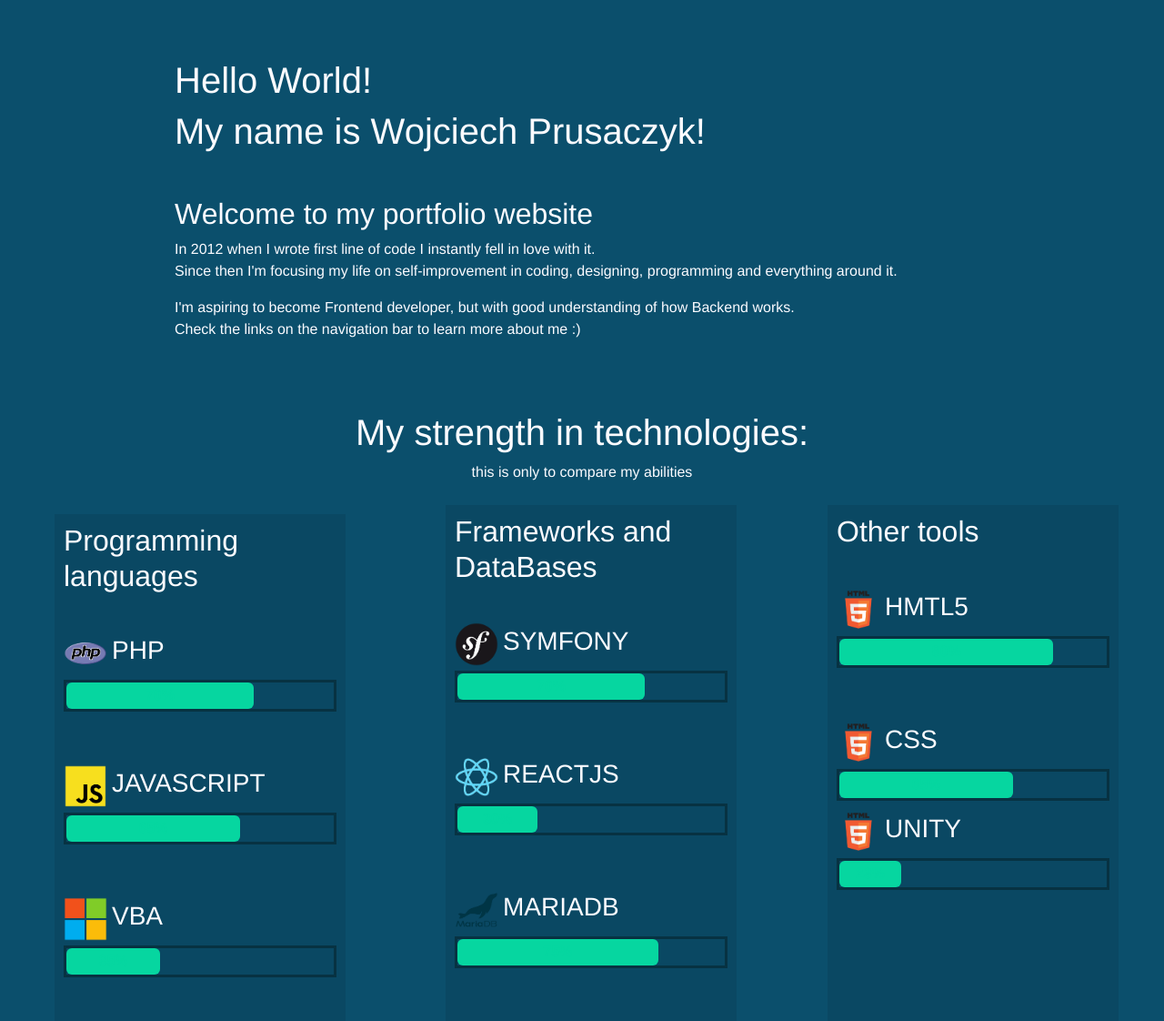
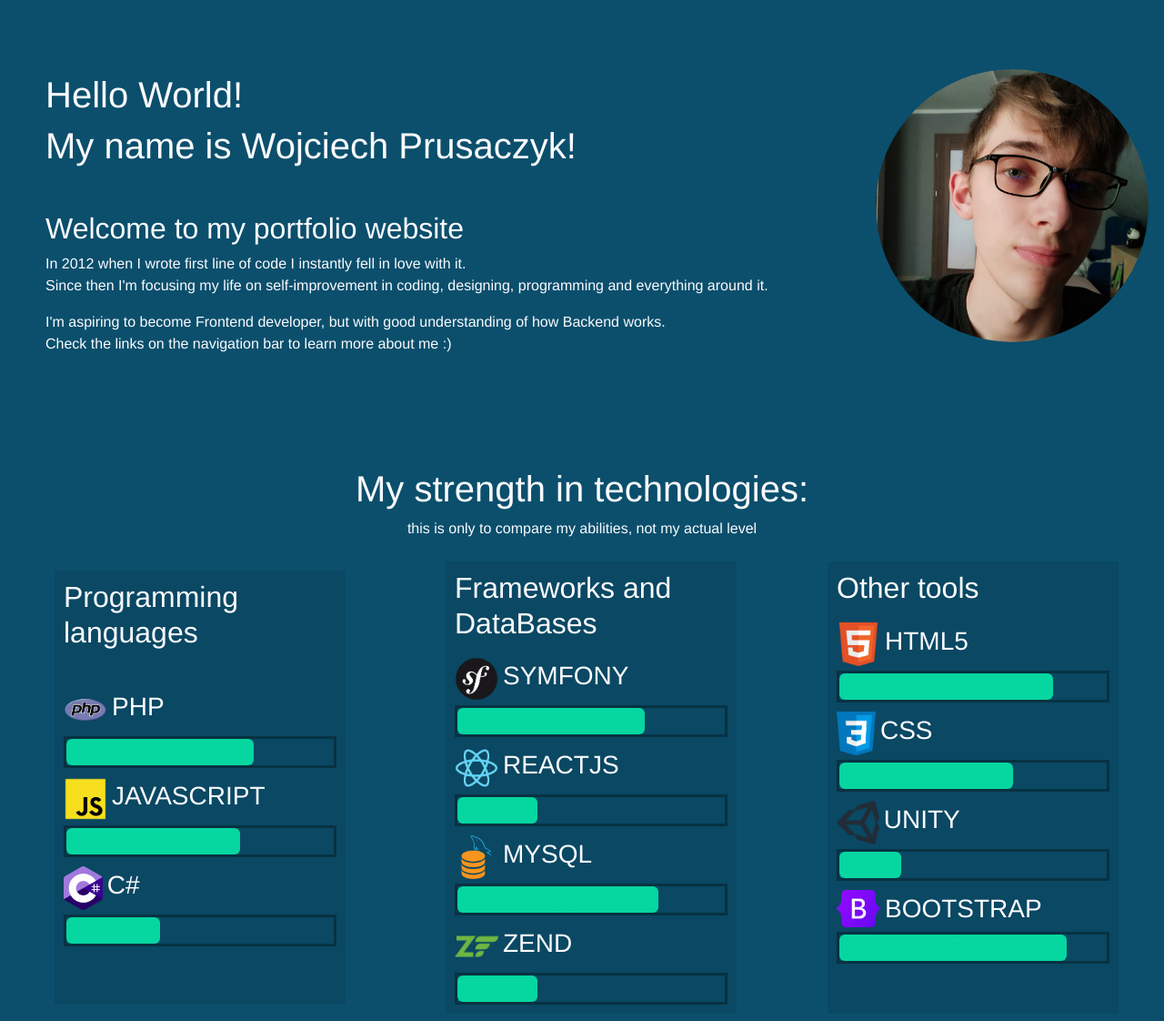
Before and after one commit to WojciechPrusaczyk/PortfolioWebsite, a Symfony app: template templates/Index/index.html.twig in a window 1280 px wide. Shown: the part 64-1186 px from the top of the page at 91% size. Run offline with Twig, Linux system fonts and the light colour scheme; the template is opened without the code that fills it, so the values that code supplies are empty; form fields are guessed from the names that the template uses; style sheets or scripts are compiled from the project's sources; some libraries are stand-ins or nearby versions.

Commit message:
ostatnie due zmiany przed aktualizacja: responsywnosc, loga, style itp

```diff
--- a/assets/js/ReactComponents/Technologies/technologiesDescription.js
+++ b/assets/js/ReactComponents/Technologies/technologiesDescription.js
@@ -81,8 +81,8 @@
                     )
                 }
                 {
-                    this.renderDescription("mariadb",
-                        "For me MariaDB along with MySQL are engines, that I'm familiar since I started my CS adventure. " +
+                    this.renderDescription("mysql",
+                        "For me MySQL is engine, that I'm familiar since I started my Computer Science adventure. " +
                         "I have very good basics, and understanding of what is going on inside of these database engines. "
                     )
                 }
@@ -98,7 +98,7 @@
                     this.renderDescription("html5",
                         "Actually I have much higher than common understanding and knowledge about html. " +
                         "I know semantic tags, aria properties and basic rules of good HTML code, " +
-                        "that is accessible for people with disabilities. "
+                        "that is accessible for all people. "
                     )
                 }
                 {
--- a/assets/js/ReactComponents/Technologies/technologiesHeader.js
+++ b/assets/js/ReactComponents/Technologies/technologiesHeader.js
@@ -50,42 +50,35 @@
         return (
             <div className="technologies paragraph flex-row row justify-content-around">
                 <h1>My strength in technologies:</h1>
-                <span className="text-center mb-4">this is only to compare my abilities</span>
+                <span className="text-center mb-4">this is only to compare my abilities, not my actual level</span>
                 <div className="flex-column col-xl-3 col-sm-5 col-12">
                     <h2>Programming languages</h2><br/>
                     {this.renderBar("php", "/build/images/PHP.png", 70)}
-                    <br/><br/>
 
                     {this.renderBar("javascript", "/build/images/JS.png", 65)}
-                    <br/><br/>
 
-                    {this.renderBar("vba", "/build/images/VB.png", 35)}
-                    <br/><br/>
+                    {this.renderBar("C#", "/build/images/csharp.png", 35)}
                 </div>
                 <div className="flex-column col-xl-3 col-sm-5 col-12 m-sm-0 m-5">
-                    <h2>Frameworks and DataBases</h2><br/>
+                    <h2>Frameworks and DataBases</h2>
                     {this.renderBar("symfony", "/build/images/Symfony.png", 70)}
-                    <br/><br/>
 
                     {this.renderBar("reactjs", "/build/images/ReactJS.png", 30)}
-                    <br/><br/>
 
-                    {this.renderBar("mariadb", "/build/images/MariaDB.png", 75)}
-                    <br/><br/>
+                    {this.renderBar("mysql", "/build/images/mysql.png", 75)}
 
-                    {this.renderBar("zend", "", 30)}
-                    <br/><br/>
+                    {this.renderBar("zend", "/build/images/zend.png", 30)}
                 </div>
                 <div className="flex-column col-xl-3 col-sm-6 col-12 m-sm-0 m-5">
-                    <h2>Other tools</h2><br/>
+                    <h2>Other tools</h2>
 
-                    {this.renderBar("hmtl5", "/build/images/HTML5.png", 80)}
-                    <br/><br/>
+                    {this.renderBar("html5", "/build/images/html.png", 80)}
 
-                    {this.renderBar("css", "/build/images/HTML5.png", 65)}
+                    {this.renderBar("css", "/build/images/css.png", 65)}
 
-                    {this.renderBar("unity", "/build/images/HTML5.png", 23)}
-                    <br/><br/>
+                    {this.renderBar("unity", "/build/images/unity.png", 23)}
+
+                    {this.renderBar("bootstrap", "/build/images/bootstrap.png", 85)}
                 </div>
             </div>
         );
--- a/assets/js/ReactComponents/github.js
+++ b/assets/js/ReactComponents/github.js
@@ -82,7 +82,8 @@
     let commitDate = "";
 
     // generowanie ostatniego commita wraz z datą
-    for ( let event of events)
+    if ( events.length > 0)
+    for ( let event of events )
     {
         if ( event["type"] === "PushEvent"  )
         for ( let commit of event['payload']['commits'])
--- a/assets/styles/style.scss
+++ b/assets/styles/style.scss
@@ -12,8 +12,38 @@
     font-family: Helvetica;
 }
 .main{
-    margin-left: 15%;
+    margin-left: 50px;
     margin-top: 5%;
+    width: 70%;
+    @media screen and ( max-width: 1200px ){
+        margin-left: 15px;
+        margin-right: 15px;
+        width: 50%;
+    }
+    @media screen and ( max-width: 700px ){
+        width: 100%;
+    }
+    margin-bottom: 30px;
+    &-photo{
+        width: calc( 30% - 50px );
+        text-align: center;
+        @media screen and ( max-width: 1200px ){
+            width: calc( 50% - 30px );
+        }
+        @media screen and ( max-width: 700px ){
+            width: 100%;
+        }
+        img{
+            width: 300px;
+            height: 300px;
+            border-radius: 50%;
+        }
+    }
+}
+.landing-content{
+    display: flex;
+    align-items: center;
+    flex-wrap: wrap;
 }
 .footer{
     width: 100%;
--- a/templates/Index/index.html.twig
+++ b/templates/Index/index.html.twig
@@ -38,8 +38,8 @@
             </li>
         </ul>
     </header>
-
-    <div class='main paragraph'>
+    <div class="landing-content">
+        <div class='main'>
             <h1>Hello World!</h1>
             <p class="h1 mb-5">My name is Wojciech Prusaczyk!</p>
             <h2>Welcome to my portfolio website</h2>
@@ -51,6 +51,8 @@
                 <span>I'm aspiring to become Frontend developer, but with good understanding of how Backend works.</span><br>
                 <span>Check the links on the navigation bar to learn more about me :)</span>
             </p>
+        </div>
+        <div class="main-photo"><img src="/build/images/ja.jpg" alt=""></div>
     </div>
 
 
```
Also changed, not shown: other parts of assets/styles/style.scss (+31 -9 lines), assets/images/bootstrap.png (added), assets/images/csharp.png (added), assets/images/css.png (added), assets/images/html.jpg (added), assets/images/html.png (added), assets/images/ja.jpg (added), assets/images/mysql.png (added), assets/images/unity.png (added), assets/images/zend.png (added), 1 other file. Lines whose indentation alone changed are shown as unchanged.
